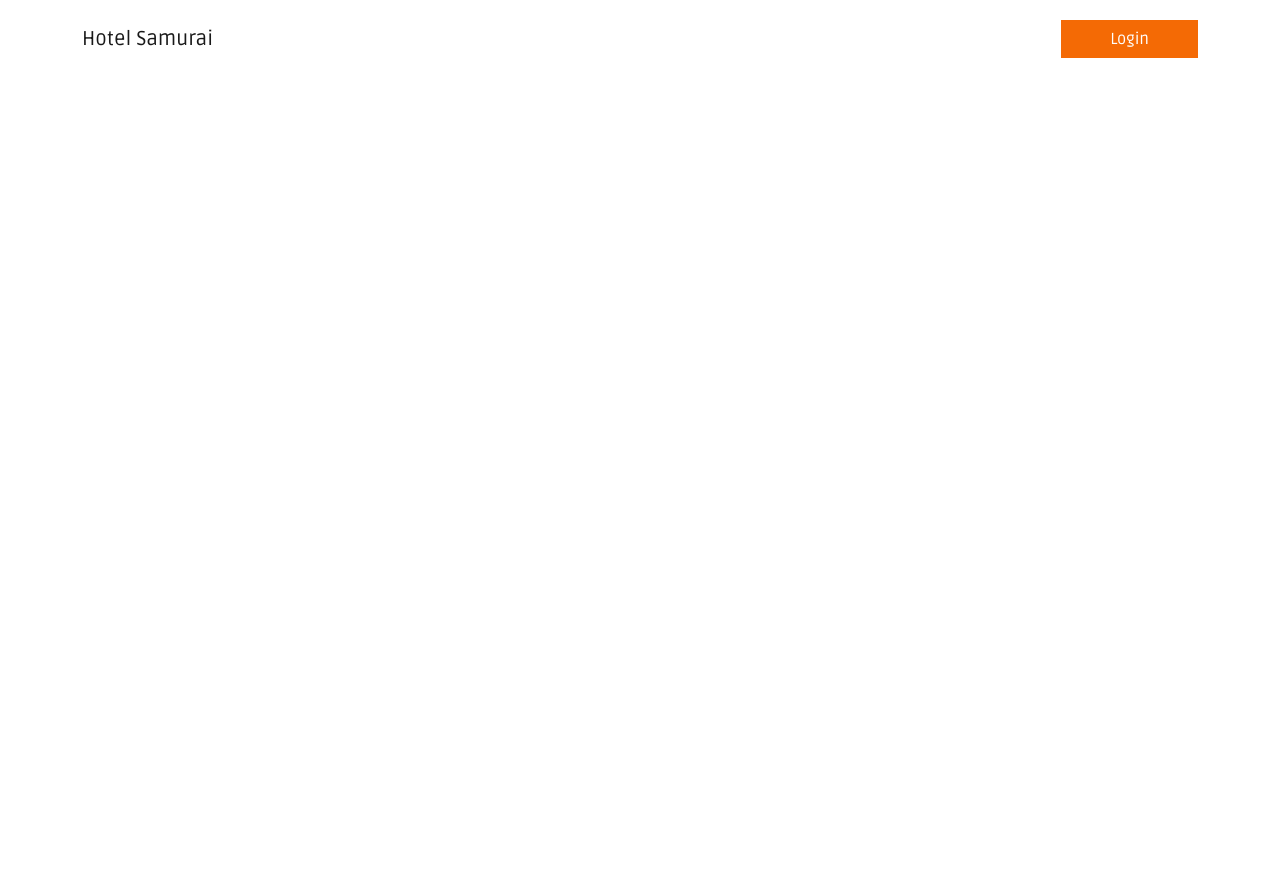
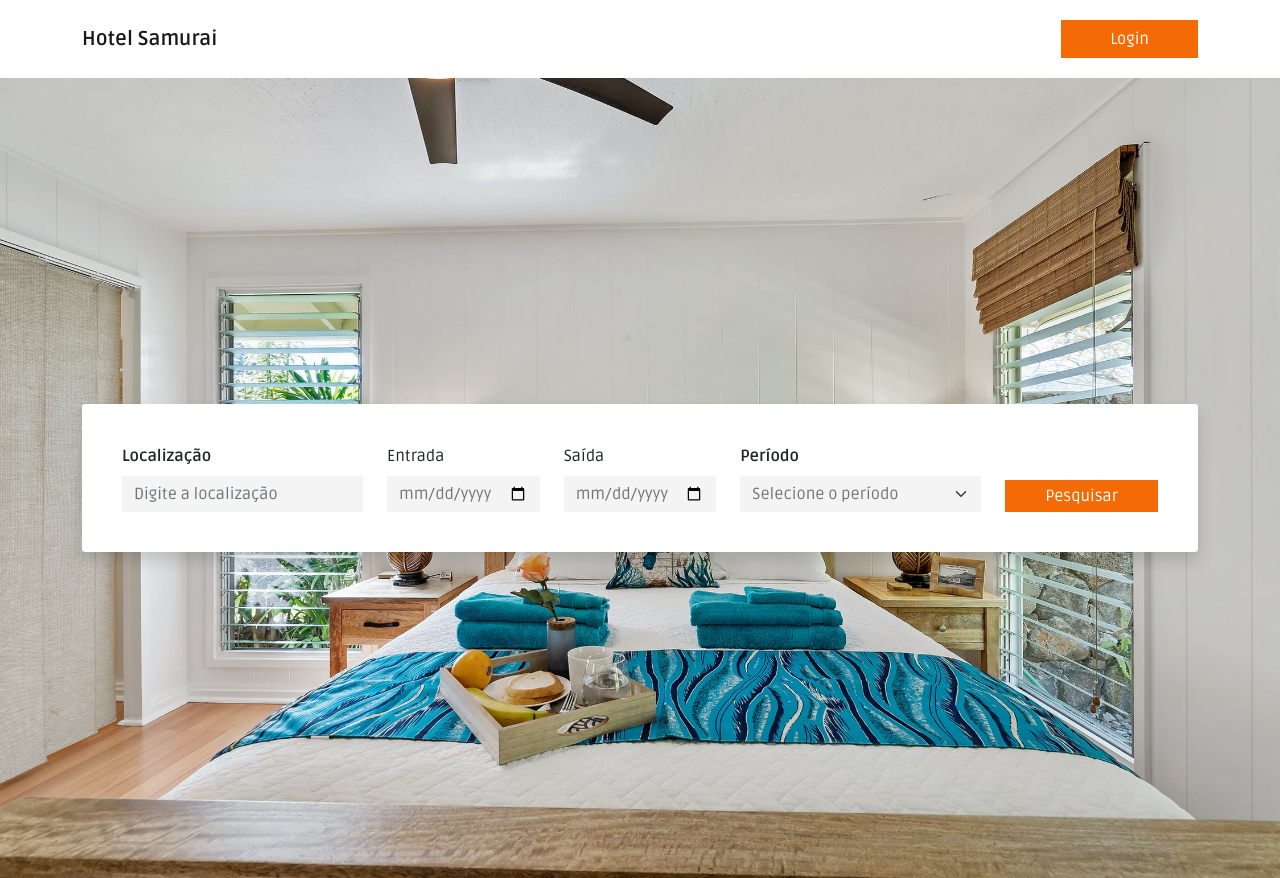
Before and after one commit to ZeFurtado/Bootstrap, a plain HTML site: page Hotel Samurai/index.html in a window 1280 px wide. Before the commit the page ends 800 px from the top, so only its background shows below. Drawn offline with nearby package versions, Linux system fonts and the light colour scheme.

Commit message:
Desenvolvendo tela home - Banner

```diff
--- a/Hotel Samurai/index.html
+++ b/Hotel Samurai/index.html
@@ -8,9 +8,11 @@
     <link rel="stylesheet" href="style.css">
 </head>
 <body>
+
+    <!-- Navbar -->
     <nav class="navbar navbar-expand-lg navbar-light bg-white">
         <div class="container pt-1 pb-1">
-            <a href="#" class="navbar-brand">Hotel Samurai</a>
+            <a href="#" class="navbar-brand fw-bold">Hotel Samurai</a>
             <button class="navbar-toggler" type="button" data-bs-toggle="collapse"
             data-bs-target="#navbarNav" aria-controls="navbarNav" aria-expanded="false"
             aria-label="Toggle navigation">
@@ -32,6 +34,50 @@
         </div>
     </nav>
 </nav>
+<!-- End Navbar -->
+
+<main class="w-100 min-vh-100 background-banner d-flex align-items-center">
+    <div class="container">
+        <div class="card rounded-1 border-0 p-1 pt-4 pb-4 p-lg-4 pb-md-0 pb-lg-0 shadow">
+            <div class="card-body">
+                <form class="pb-lg-2" onsubmit="return false;">
+                    <div class="row">
+                        <div class="col-12 col-md-12 col-lg-3 mb-3">
+                            <label for="localizacao" class="form-label fw-bold">Localização</label>
+                            <input type="text" class="form-control rounded-0"
+                            name="localizacao" id="localizacao"
+                            placeholder="Digite a localização">
+                        </div>
+                        <div class="col-12 col-md-12 col-lg-2 mb-3">
+                            <label for="entrada" class="form-label f2-bold">Entrada</label>
+                            <input type="date" class="form-control rounded-0"
+                            name="entrada" id="entrada">
+                        </div>
+                        <div class="col-12 col-md-12 col-lg-2 mb-3">
+                            <label for="saida" class="form-label f2-bold">Saída</label>
+                            <input type="date" class="form-control rounded-0"
+                            name="saida" id="saida">
+                        </div>
+                        <div class="col-12 col-md-12 col-lg-3 mb-3">
+                            <label for="periodo" class="form-label fw-bold">Período</label>
+                            <select class="form-select rounded-0" name="periodo" id="periodo">
+                                <option value="" selected>Selecione o período</option>
+                                <option value="madrugada">Madrugada</option>
+                                <option value="manha">Manhã</option>
+                                <option value="tarde">Tarde</option>
+                                <option value="noite">Noite</option>
+                            </select>
+                        </div>
+                        <div class="col-12 col-md-12 col-lg-2 mb-3 pt-3 d-lg-flex align-items-end">
+                            <a href="#" class="btn btn-lg btn-orange w-100
+                            rounded-0 border-0 p-lg-1">Pesquisar</a>
+                        </div>
+                    </div>
+                </form>
+            </div>
+        </div>
+    </div>
+</main>
 </body>
 <script src="https://cdn.jsdelivr.net/npm/@popperjs/core@2.9.2/dist/umd/popper.min.js" integrity="sha384-IQsoLXl5PILFhosVNubq5LC7Qb9DXgDA9i+tQ8Zj3iwWAwPtgFTxbJ8NT4GN1R8p" crossorigin="anonymous"></script>
 <script src="https://cdn.jsdelivr.net/npm/bootstrap@5.0.2/dist/js/bootstrap.min.js" integrity="sha384-cVKIPhGWiC2Al4u+LWgxfKTRIcfu0JTxR+EQDz/bgldoEyl4H0zUF0QKbrJ0EcQF" crossorigin="anonymous"></script>
```
